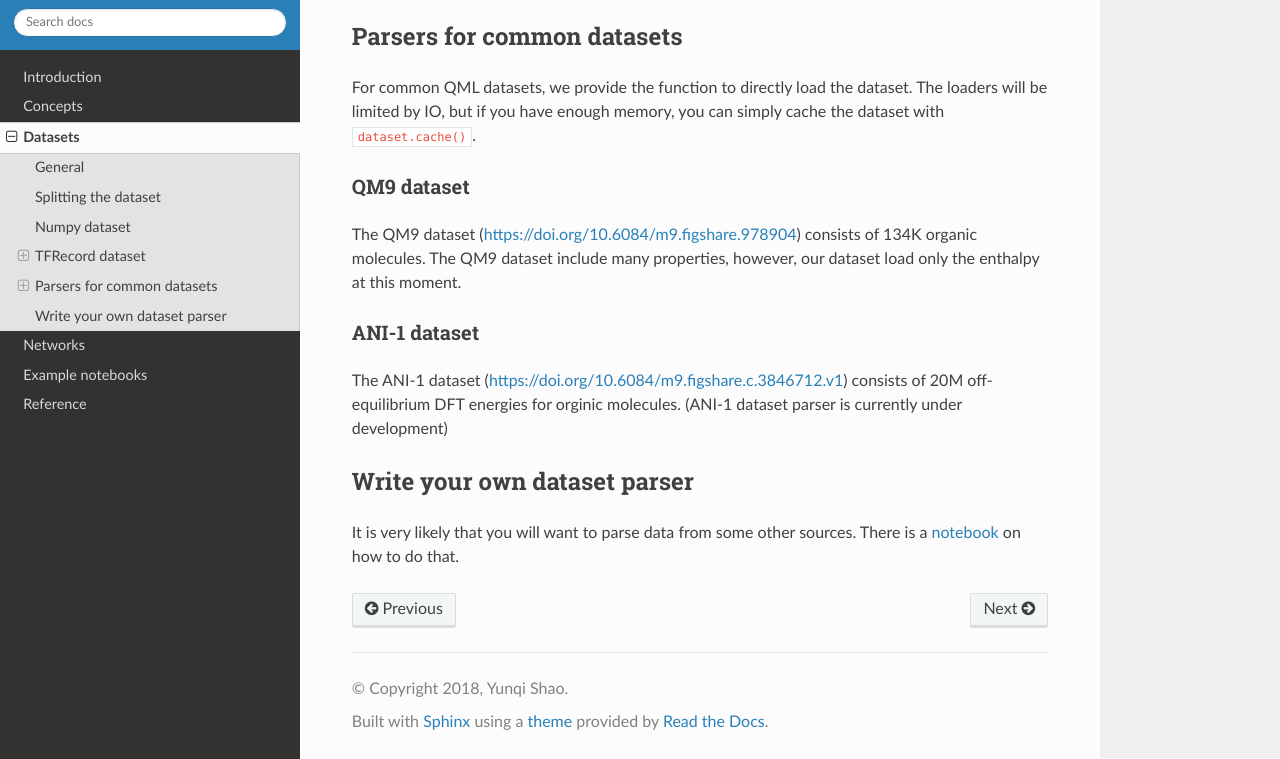
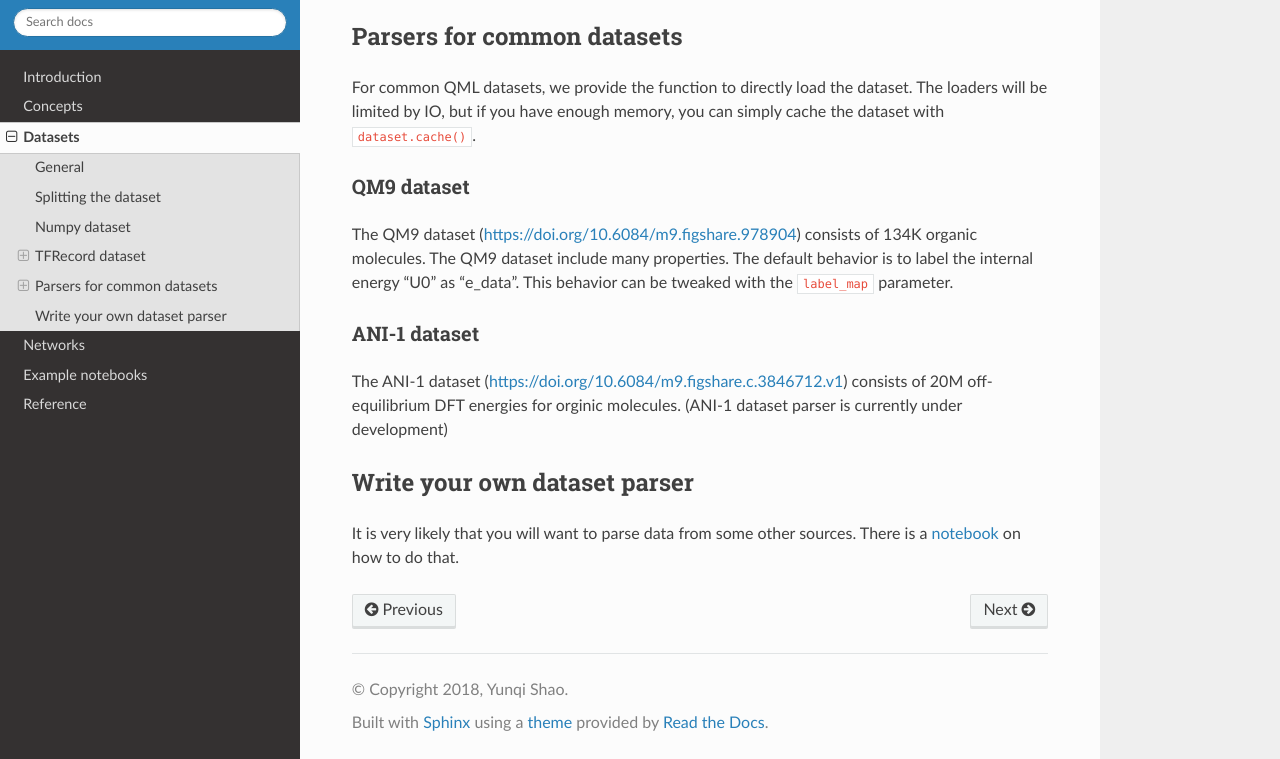
Before and after one commit to Teoroo-CMC/PiNN, a Sphinx documentation site: the page built from doc/datasets.rst, in a window 1280 px wide and 900 px high, scrolled down 1470 px, cut to the strip 141-900 px from the top of the window. Built offline with Sphinx 7.4.7 and the Read the Docs theme 2.0.0, drawn with Linux system fonts in a browser that asks for light colours.

Commit message:
Add an option to read different labels of QM9 dataset

```diff
--- a/doc/datasets.rst
+++ b/doc/datasets.rst
@@ -73,8 +73,9 @@ memory, you can simply cache the dataset with ``dataset.cache()``.
 QM9 dataset
 ...........
 The QM9 dataset (https://doi.org/10.6084/m9.figshare.978904) consists
-of 134K organic molecules. The QM9 dataset include many properties,
-however, our dataset load only the enthalpy at this moment.
+of 134K organic molecules. The QM9 dataset include many properties.
+The default behavior is to label the internal energy "U0" as "e_data".
+This behavior can be tweaked with the :code:`label_map` parameter.
 
 ANI-1 dataset
 .............
```
Also changed, not shown: 1 other file.
